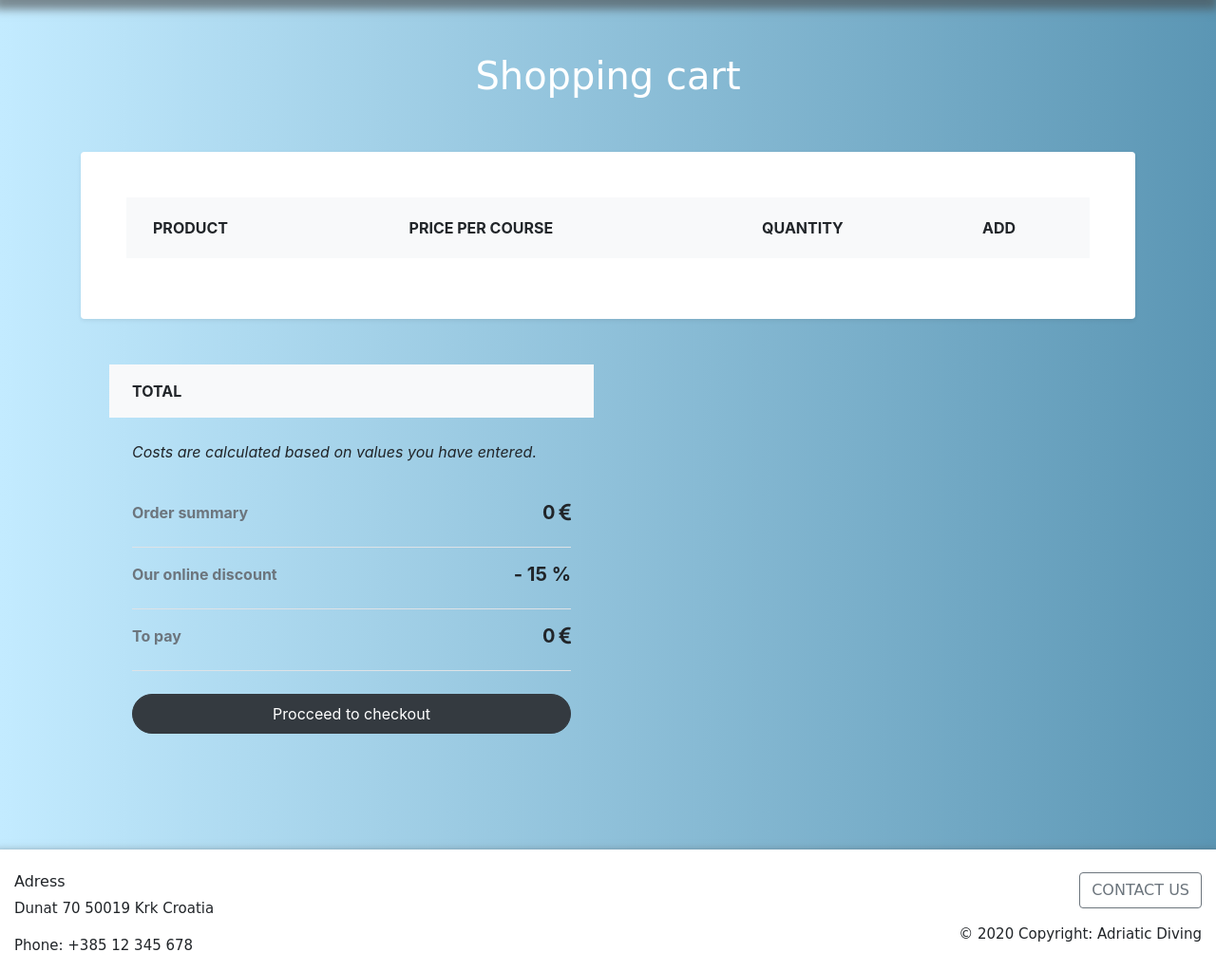
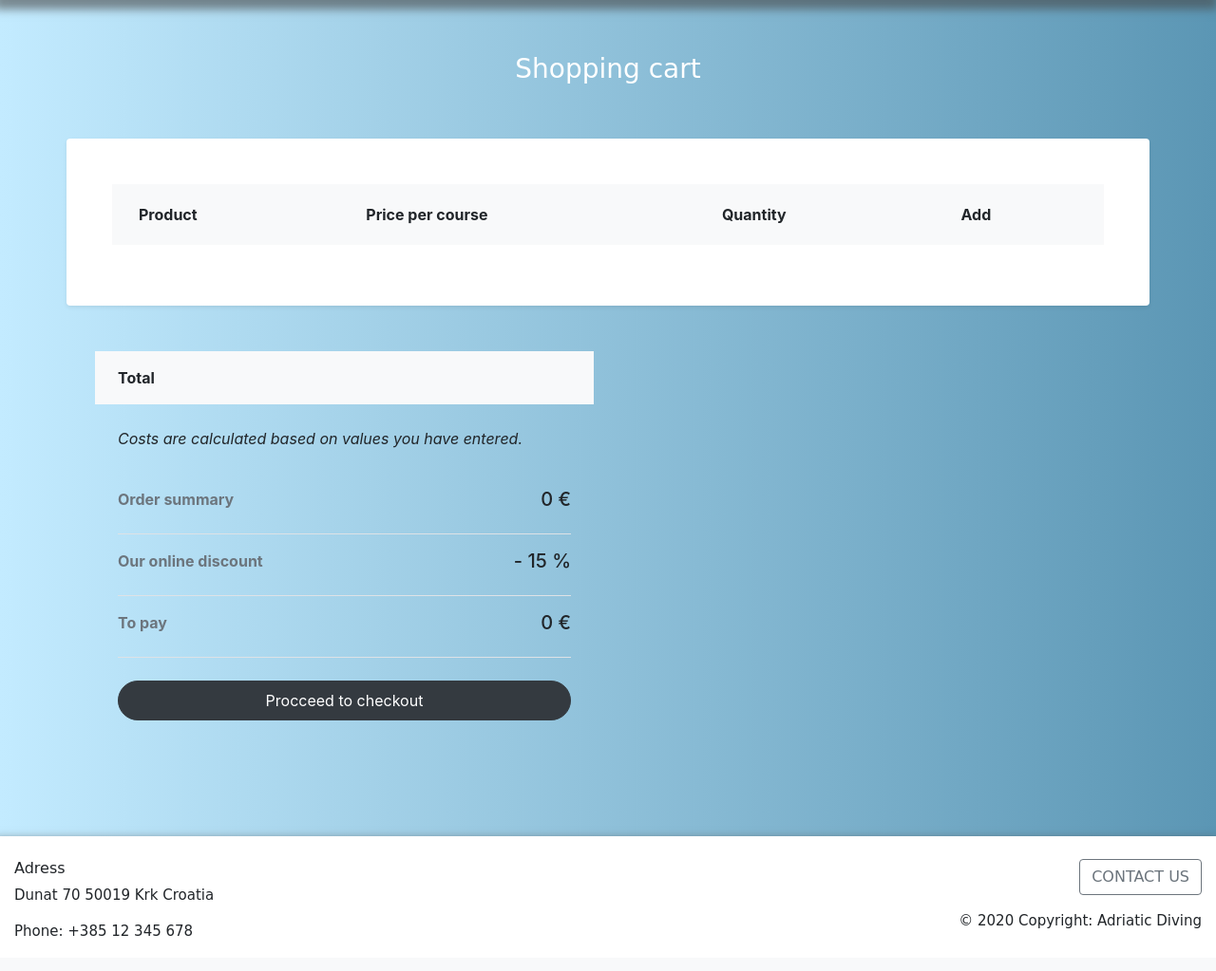
Before and after one commit to AnnaDK/adriatic_diving, a Django app: page /cart/ in a window 1280 px wide. Shown: the part 76-1099 px from the top of the page at 95% size. After the commit the page ends 1062 px from the top, so only its background shows below. Run offline with Django 3.2, Linux system fonts and the light colour scheme; lists and menus that the app fills with data are empty; parts of the project's set-up code (start-up, migrations or seed data) failed here and were passed over; some libraries are stand-ins or nearby versions; some web fonts are replaced.

Commit message:
html code changed in templates cart, login, registration, index, profile

```diff
--- a/accounts/templates/profile.html
+++ b/accounts/templates/profile.html
@@ -13,9 +13,12 @@
 					Profile
 				</div>
 				<div class="card-body">
+                    <p>{{ profile.username }}</p>
 					<p>{{ profile.email }}</p>
 					<p><a href="{% url 'password_reset' %}">Reset Password</a></p>
+                    <button href="{% url 'index' %}" aria-pressed="true" class="btn btn-secondary btn-sm">Back</button>
 				</div>
+
 			</div>
 		</div>
 	</div>
--- a/accounts/templates/registration.html
+++ b/accounts/templates/registration.html
@@ -18,7 +18,8 @@
 					<form method="POST">
 						{% csrf_token %}
 						{{ registration_form | as_bootstrap }}
-						<button type="submit">Register</button>
+
+                        <button type="submit" class="btn btn-primary">Register</button>
 					</form>
 				</div>
 			</div>
--- a/cart/templates/cart.html
+++ b/cart/templates/cart.html
@@ -3,31 +3,33 @@
 {% block page_title %}Cart{% endblock %}
 {% block content %}
 {% include 'navbar.html' %}
-<div id="page-container" class="container">
-	<div class="px-4 px-lg-0">
+
+<div class="padding px-4 px-lg-0 ">
+
 		<div class="container text-white py-5 text-center">
-			<h1 id="cart">Shopping cart</h1>
+			<h3 id="cart">Shopping cart</h3>
 		</div>
 		<div class="pb-5">
 			<div class="container">
 				<div class="row">
-					<div class="col-lg-12 p-5 bg-white rounded shadow-sm mb-5">
+                  <div class="col-lg-12 p-5 bg-white rounded shadow-sm mb-5">
 						<!-- Shopping cart table -->
 						<div class="table-responsive">
 							<table class="table">
 								<thead>
 									<tr>
+
 										<th scope="col" class="border-0 bg-light">
-											<div class="p-2 px-3 text-uppercase">Product</div>
+											<div class="p-2 px-3 ">Product</div>
 										</th>
 										<th scope="col" class="border-0 bg-light">
-											<div class="py-2 text-uppercase">Price per course</div>
+											<div class="p-2 px-3 ">Price per course</div>
 										</th>
 										<th scope="col" class="border-0 bg-light">
-											<div class="py-2 text-uppercase">Quantity</div>
+											<div class="p-2 px-3 ">Quantity</div>
 										</th>
 										<th scope="col" class="border-0 bg-light">
-											<div class="py-2 text-uppercase">Add</div>
+											<div class="p-2 px-3">Add</div>
 										</th>
 									</tr>
 								</thead>
@@ -48,15 +50,26 @@
 												</div>
 											</th>
 											<td class="border-0 align-middle">
-												<strong>{{ item.course.price }}<i class="fas fa-euro-sign pl-1"></i></strong>
+												<strong>{{ item.course.price }} €</strong>
 											</td>
 											<td class="border-0 align-middle "><strong>{{item.quantity}}</strong></td>
-											<td class="border-0 align-middle"><strong>
+											<td class="border-0 align-middle">
+												<div class="input-group mb-3">
+													 <input name="quantity" type="number" min="0" max="10" placeholder="Qty" class="form-control">
+													<div class="input-group-append">
+														<button class="btn btn-outline-secondary" type="submit">Add</button>
+													</div>
+												</div>
 
-                    <div class="input-group">
-                   <input name="quantity" type="number" min="0" max="10" placeholder="New Qty"  class="form-control">
-                        <button type="submit" class="btn btn-primary mb-2">Add</button>
-                    </div> </strong></td></tr>
+
+
+
+
+
+
+
+											</td>
+											</tr>
 									</form>
 									{% endfor %}
 								</tbody>
@@ -66,22 +79,22 @@
 					</div>
 				</div>
 				<div class="col-lg-6">
-					<div class="bg-light  px-4 py-3 text-uppercase font-weight-bold">Total</div>
+					<div class="bg-light  px-4 py-3  font-weight-bold">Total</div>
 					<div class="p-4">
 						<p class="font-italic mb-4">Costs are calculated based on values you have entered.</p>
 						<ul class="list-unstyled mb-4">
 
 							<li class="d-flex justify-content-between py-3 border-bottom">
 								<strong class="text-muted">Order summary</strong>
-								<h5 class="font-weight-bold">{{ total }}<i class="fas fa-euro-sign pl-1"></i></h5>
+								<h5 >{{ total }} €</h5>
 							</li>
                             <li class="d-flex justify-content-between py-3 border-bottom">
                             <strong class="text-muted">Our online discount</strong>
-								<h5 class="font-weight-bold">- 15 %</h5>
+								<h5 >- 15 %</h5>
                             </li>
                             <li class="d-flex justify-content-between py-3 border-bottom">
                             <strong class="text-muted">To pay</strong>
-                                <h5 class="font-weight-bold">{{ final_total }}<i class="fas fa-euro-sign pl-1"></i></h5>
+                                <h5 >{{ final_total }} €</h5>
                             </li>
 						</ul><a href="{% url 'checkout' %}" class="btn btn-dark rounded-pill py-2 btn-block">Procceed to
 							checkout</a>
@@ -91,5 +104,5 @@
 
 		</div>
 	</div>
-</div>
+
 {% endblock %}
```
Also changed, not shown: accounts/templates/index.html (+11 -9 lines), accounts/templates/login.html (+5 -2 lines), adriaticdiving/settings.py (+0 -8 lines).
